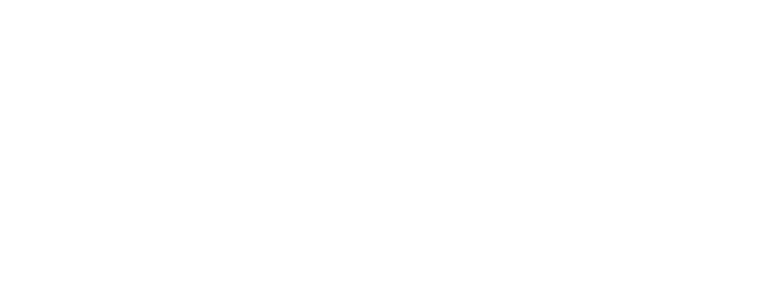
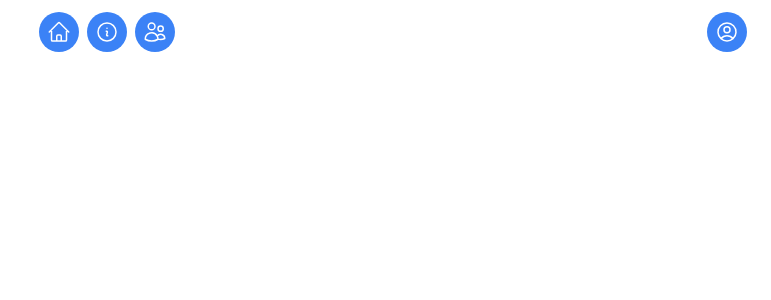
Before and after one commit to Kundakchan/ssr-task-manager, a Nuxt app: page / in a window 1280 px wide. Shown: the top 300 px of the page, without its empty margins (509-1280 px from the left). Built offline with nearby package versions, Linux system fonts and the light colour scheme.

Commit message:
add header

```diff
--- a/components/button/base.vue
+++ b/components/button/base.vue
@@ -1,8 +1,42 @@
 <script lang="ts" setup>
 
+interface Props {
+  type?: 'default' | 'primary'
+  shape?: 'default' | 'circle'
+}
+const props = withDefaults(defineProps<Props>(), {
+  type: 'default',
+  shape: 'default'
+})
+
+const emit = defineEmits<{
+  (e: 'click', value: MouseEvent ): void
+}>()
+
+const clickHander = ($event: MouseEvent) => {
+  emit('click', $event)
+}
+
+const classMapType = {
+  default: 'text-gray-700 border border-gray-700 hover:text-blue-500 hover:border-blue-600 active:text-blue-900 active:border-blue-900 focus:text-blue-500 focus:border-blue-600',
+  primary: 'text-white bg-blue-500 hover:bg-blue-400 active:bg-blue-600 focus:bg-blue-400'
+}
+
+const classMapShape = {
+  default: 'py-2 px-4',
+  circle: 'rounded-full p-2'
+}
 </script>
 <template>
-  <button class="py-2 px-4 text-white bg-blue-500 font-medium">
+  <button
+    class="font-medium flex focus:outline-none transition-colors duration-200"
+    :class="[
+      classMapShape[props.shape],
+      classMapType[props.type]
+    ]"
+    @click="clickHander($event)"
+  >
+    <slot name="icon" />
     <slot />
   </button>
 </template>
--- /dev/null
+++ b/components/dropdown/base.vue
@@ -0,0 +1,51 @@
+<script lang="ts" setup>
+interface Props {
+  visibility?: boolean,
+  placement?: 'left' | 'right'
+}
+
+const props = withDefaults(defineProps<Props>(), {
+  visibility: false,
+  placement: 'right'
+})
+
+const emit = defineEmits<{
+  (e: 'click-toggler', value: MouseEvent): void
+  (e: 'mouse-leave-dropdown', value: MouseEvent): void
+}>()
+
+const clickHander = ($event: MouseEvent) => {
+  emit('click-toggler', $event)
+}
+
+const mouseLeaveHander = ($event: MouseEvent) => {
+  if (props.visibility) {
+    emit('mouse-leave-dropdown', $event)
+  }
+}
+
+const classMapPlacement = {
+  left: 'left-0',
+  right: 'right-0'
+}
+</script>
+
+<template>
+  <div
+    class="relative"
+    @mouseleave="mouseLeaveHander"
+  >
+    <div @click="clickHander">
+      <slot />
+    </div>
+    <div
+      class="absolute transition duration-100 origin-top-right"
+      :class="[
+        classMapPlacement[props.placement],
+        { 'opacity-100 scale-100': props.visibility, 'opacity-0 scale-0': !props.visibility }
+      ]"
+    >
+      <slot name="overlay" />
+    </div>
+  </div>
+</template>
--- /dev/null
+++ b/components/header/UserManu.vue
@@ -0,0 +1,73 @@
+<script lang="ts" setup>
+const dropdownVisibility = ref(false)
+const dropdownTogleHander = () => {
+  dropdownVisibility.value = !dropdownVisibility.value
+}
+
+const navMenu = [
+  {
+    label: 'Профиль',
+    handler: () => {
+      navigateTo({ name: 'profile' })
+      dropdownVisibility.value = false
+    }
+  },
+  {
+    label: 'Выйти',
+    handler: () => {
+      dropdownVisibility.value = false
+      navigateTo({ name: 'auth' })
+    }
+  }
+]
+
+</script>
+
+<template>
+  <DropdownBase
+    :visibility="dropdownVisibility"
+    :placement="'right'"
+    @click-toggler="dropdownTogleHander"
+    @mouse-leave-dropdown="dropdownTogleHander"
+  >
+    <ButtonBase
+      type="primary"
+      :shape="'circle'"
+    >
+      <template #icon>
+        <svg
+          xmlns="http://www.w3.org/2000/svg"
+          fill="none"
+          viewBox="0 0 24 24"
+          stroke-width="1.5"
+          stroke="currentColor"
+          class="w-6 h-6"
+        >
+          <path
+            stroke-linecap="round"
+            stroke-linejoin="round"
+            d="M17.982 18.725A7.488 7.488 0 0012 15.75a7.488 7.488 0 00-5.982 2.975m11.963 0a9 9 0 10-11.963 0m11.963 0A8.966 8.966 0 0112 21a8.966 8.966 0 01-5.982-2.275M15 9.75a3 3 0 11-6 0 3 3 0 016 0z"
+          />
+        </svg>
+      </template>
+    </ButtonBase>
+
+    <template #overlay>
+      <div class="bg-white mt-1 rounded shadow-xl">
+        <ul>
+          <li
+            v-for="(item, index) in navMenu"
+            :key="index"
+          >
+            <button
+              class="py-2 px-6 w-full text-left focus:outline-none transition-colors text-blue-600 font-medium hover:text-blue-700 hover:bg-blue-100 focus:text-blue-700 focus:bg-blue-100 active:text-blue-500 active:bg-white"
+              @click="item.handler"
+            >
+              {{ item.label }}
+            </button>
+          </li>
+        </ul>
+      </div>
+    </template>
+  </DropdownBase>
+</template>
--- /dev/null
+++ b/components/header/base.vue
@@ -0,0 +1,84 @@
+<script lang="ts" setup>
+
+</script>
+
+<template>
+  <header class="flex w-full items-center px-6 gap-2">
+    <nav class="w-full flex justify-center">
+      <ul class="flex gap-2">
+        <li>
+          <ButtonBase
+            type="primary"
+            :shape="'circle'"
+          >
+            <template #icon>
+              <svg
+                xmlns="http://www.w3.org/2000/svg"
+                fill="none"
+                viewBox="0 0 24 24"
+                stroke-width="1.5"
+                stroke="currentColor"
+                class="w-6 h-6"
+              >
+                <path
+                  stroke-linecap="round"
+                  stroke-linejoin="round"
+                  d="M2.25 12l8.954-8.955c.44-.439 1.152-.439 1.591 0L21.75 12M4.5 9.75v10.125c0 .621.504 1.125 1.125 1.125H9.75v-4.875c0-.621.504-1.125 1.125-1.125h2.25c.621 0 1.125.504 1.125 1.125V21h4.125c.621 0 1.125-.504 1.125-1.125V9.75M8.25 21h8.25"
+                />
+              </svg>
+            </template>
+          </ButtonBase>
+        </li>
+        <li>
+          <ButtonBase
+            type="primary"
+            :shape="'circle'"
+          >
+            <template #icon>
+              <svg
+                xmlns="http://www.w3.org/2000/svg"
+                fill="none"
+                viewBox="0 0 24 24"
+                stroke-width="1.5"
+                stroke="currentColor"
+                class="w-6 h-6"
+              >
+                <path
+                  stroke-linecap="round"
+                  stroke-linejoin="round"
+                  d="M11.25 11.25l.041-.02a.75.75 0 011.063.852l-.708 2.836a.75.75 0 001.063.853l.041-.021M21 12a9 9 0 11-18 0 9 9 0 0118 0zm-9-3.75h.008v.008H12V8.25z"
+                />
+              </svg>
+            </template>
+          </ButtonBase>
+        </li>
+        <li>
+          <ButtonBase
+            type="primary"
+            :shape="'circle'"
+          >
+            <template #icon>
+              <svg
+                xmlns="http://www.w3.org/2000/svg"
+                fill="none"
+                viewBox="0 0 24 24"
+                stroke-width="1.5"
+                stroke="currentColor"
+                class="w-6 h-6"
+              >
+                <path
+                  stroke-linecap="round"
+                  stroke-linejoin="round"
+                  d="M15 19.128a9.38 9.38 0 002.625.372 9.337 9.337 0 004.121-.952 4.125 4.125 0 00-7.533-2.493M15 19.128v-.003c0-1.113-.285-2.16-.786-3.07M15 19.128v.106A12.318 12.318 0 018.624 21c-2.331 0-4.512-.645-6.374-1.766l-.001-.109a6.375 6.375 0 0111.964-3.07M12 6.375a3.375 3.375 0 11-6.75 0 3.375 3.375 0 016.75 0zm8.25 2.25a2.625 2.625 0 11-5.25 0 2.625 2.625 0 015.25 0z"
+                />
+              </svg>
+            </template>
+          </ButtonBase>
+        </li>
+      </ul>
+    </nav>
+    <div class="w-auto">
+      <HeaderUserManu />
+    </div>
+  </header>
+</template>
--- a/layouts/default.vue
+++ b/layouts/default.vue
@@ -1,6 +1,8 @@
 <script lang="ts" setup></script>
 
 <template>
-  <header />
-  <main><slot /></main>
+  <main class="grid h-screen grid-rows-layout">
+    <HeaderBase class="h-16" />
+    <slot />
+  </main>
 </template>
--- a/pages/auth/index.vue
+++ b/pages/auth/index.vue
@@ -29,7 +29,9 @@ definePageMeta({
     </InputBase>
 
     <div class="flex justify-between gap-2 items-end flex-wrap">
-      <ButtonBase>Авторизоваться</ButtonBase>
+      <ButtonBase :type="'primary'">
+        Авторизоваться
+      </ButtonBase>
       <LinkBase :to="{ name: 'auth-signIn' }">
         Регистрация
       </LinkBase>
--- a/pages/index.vue
+++ b/pages/index.vue
@@ -1,5 +1,7 @@
 <script lang="ts" setup></script>
 
 <template>
-  <div />
+  <section>
+    <!-- <h2 class="text-2xl font-semibold">Lorem ipsum dolor sit, amet consectetur adipisicing elit. Odit voluptates, pariatur fuga sunt quidem beatae, saepe asperiores accusamus doloremque atque similique non optio fugit expedita animi temporibus dolore id! Dicta, perferendis sit!</h2> -->
+  </section>
 </template>
--- a/tailwind.config.js
+++ b/tailwind.config.js
@@ -2,7 +2,11 @@
 export default {
   content: [],
   theme: {
-    extend: {},
+    extend: {
+      gridTemplateRows: {
+        layout: 'auto 1fr'
+      }
+    },
   },
   plugins: [],
 }
```
